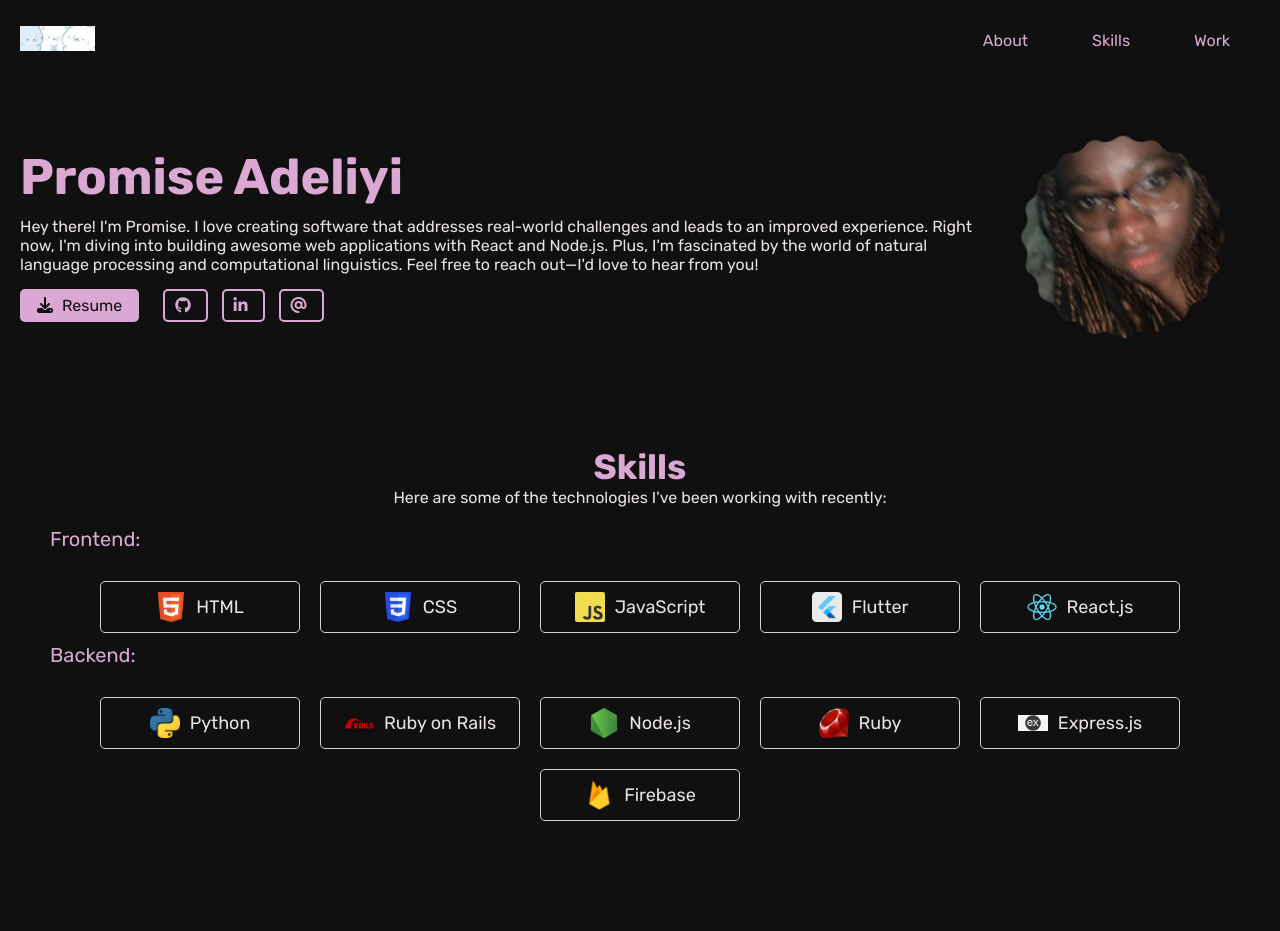
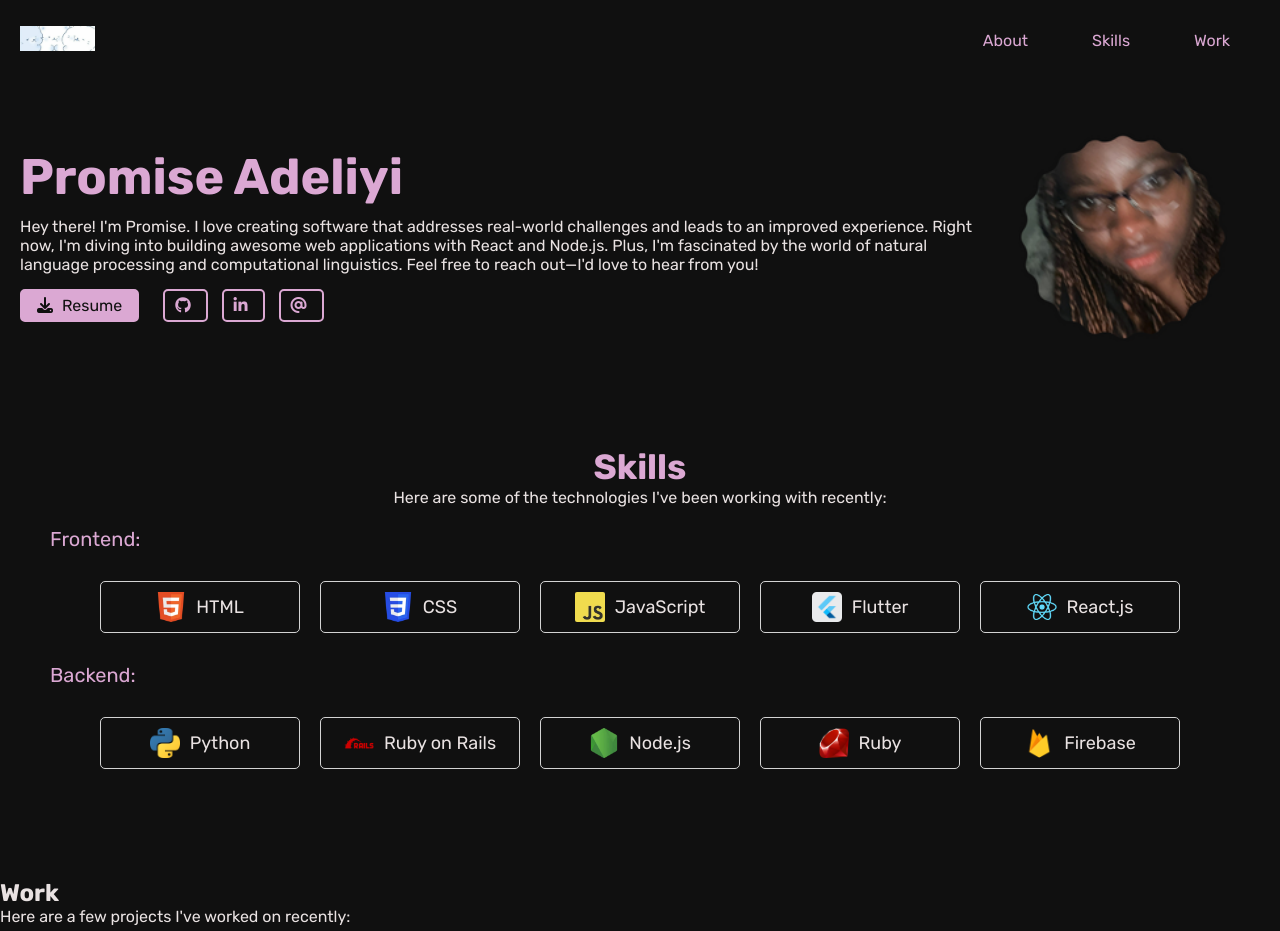
Before and after one commit to promiseadeliyi/promiseadeliyi.github.io, a plain HTML site: page index.html in a window 1280 px wide. Drawn offline with Linux system fonts and the light colour scheme; a web font is replaced by a local one.

Commit message:
fixing general styllings and bringing back about section

```diff
--- a/index.html
+++ b/index.html
@@ -97,6 +97,12 @@
 
         </section>
 
+
+        <!-- About Me Section -->
+        <section id= "aboutme">
+          <h1> </h1>
+        </section>
+
         <!-- Skills Section -->
         <section id= "skills" class="skills-section">
             <h2>Skills</h2>
@@ -158,11 +164,6 @@
                   </div>
 
                 <div class="cell">
-                  <img src="images/express-logo.png" alt="Express.JS logo">
-                  <span>Express.js</span>
-                </div>
-
-                <div class="cell">
                   <img src="images/firebase-logo.png" alt="Firebase logo">
                   <span>Firebase</span>
                 </div>
@@ -173,6 +174,8 @@
 
         <!-- Work Section -->
         <section id= "work">
+          <h2>Work</h2>
+          <p>Here are a few projects I've worked on recently:</p>
 
 
         </section>
--- a/styles.css
+++ b/styles.css
@@ -180,11 +180,11 @@ nav .right-row a {
     height: 160px;
   }
 
-    /*Skills Section */
   .headshot img{
     width: 100px;
   }
 
+  /*Skills Section */
   .skills-section {
     padding: 0 20px;
   }
@@ -221,6 +221,7 @@ nav .right-row a {
   display: flex;
   justify-content: center;
   flex-wrap: wrap;
+  margin-bottom: 20px;
 }
 
 .skills-section .cells .cell {
```
